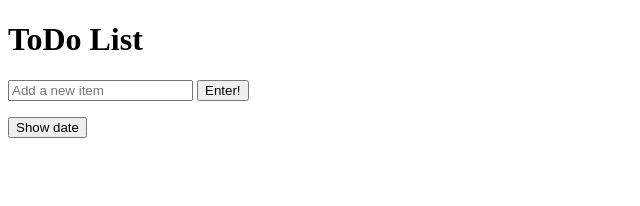
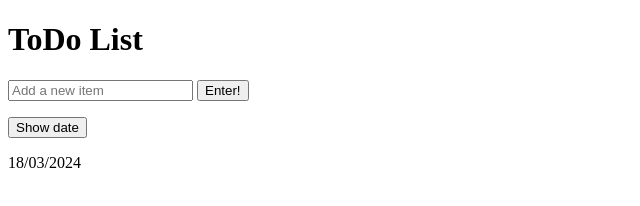
Before and after one commit to L1ly-42/Week08Day1_ToDoList, a plain HTML site: page code/lab_jsevents_start_code/index.html in a window 1280 px wide. Both pictures are taken after a click on the button "Show date". Shown: the whole page, without its empty margins (0-640 px from the left). Drawn offline with Linux system fonts and the light colour scheme.

Commit message:
added date button

```diff
--- a/code/lab_jsevents_start_code/index.html
+++ b/code/lab_jsevents_start_code/index.html
@@ -26,7 +26,7 @@
         </ul>
 
         <button type="button"id="show-date">Show date</button>
-        <p id ="date-display"></div><p>
+        <p id ="date-display"><p>
 
     </div>
 
--- a/code/lab_jsevents_start_code/script.js
+++ b/code/lab_jsevents_start_code/script.js
@@ -23,10 +23,12 @@ form.addEventListener('submit', (evt) => {
     list.appendChild(newListItem);
 });
 
+//Adding date button
+
 const dateButton = document.querySelector("#show-date")
-const dateDisplay = document.querySelector("#dat-display")
+const dateDisplay = document.querySelector("#date-display")
 
 dateButton.addEventListener("click", (evt) =>{
-    const date = newDate();
+    const date = new Date();
     dateDisplay.innerText = new Intl.DateTimeFormat('en-UK').format(date);
 });
```
